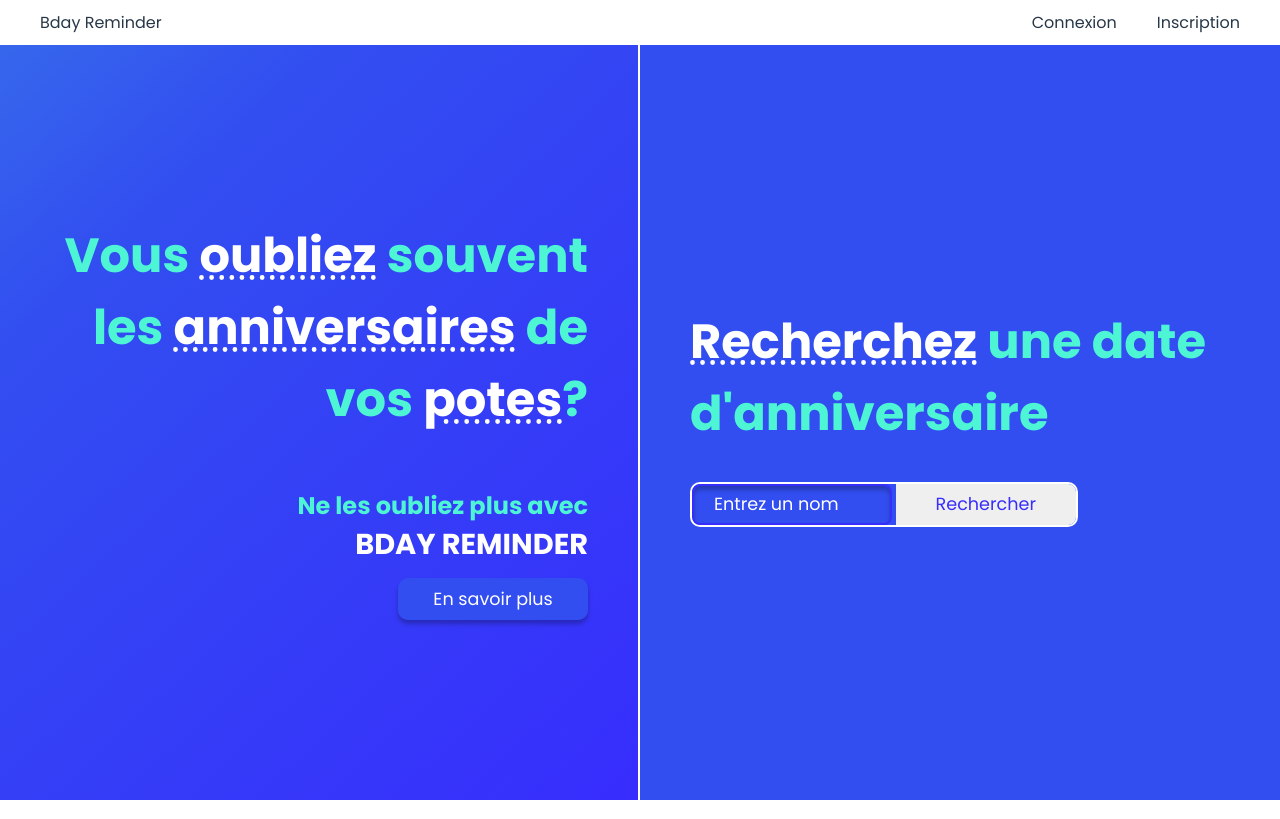
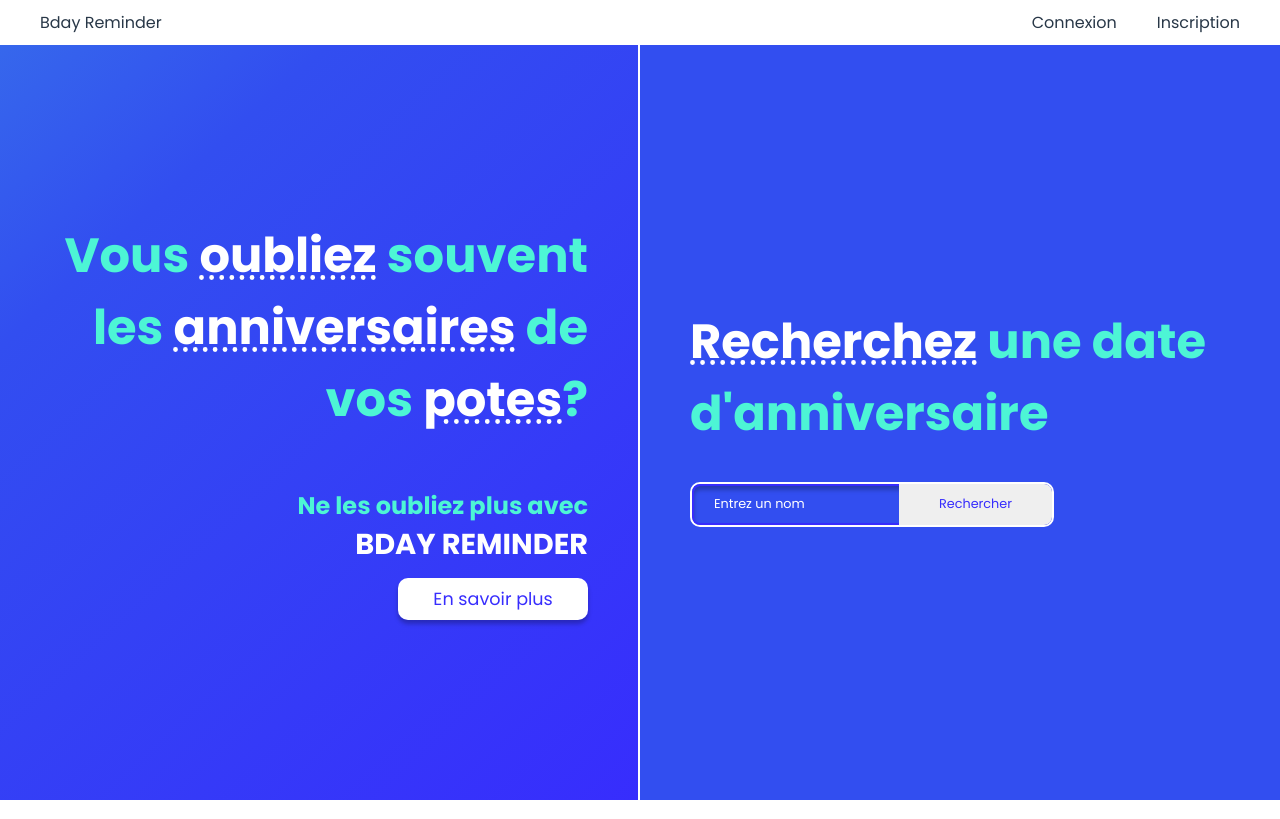
Before and after one commit to Sigmanificient/bday-reminder, a Flask app: page / in a window 1280 px wide. Shown: the top 819 px of the page. Run offline with Flask 2, Linux system fonts and the light colour scheme; style sheets or scripts are compiled from the project's sources.

Commit message:
fixing index button

```diff
--- a/src/static/scss/pages/_index.scss
+++ b/src/static/scss/pages/_index.scss
@@ -76,6 +76,7 @@
   position: relative;
 
   input {
+    font-size: .8em;
     font-weight: 500;
     height: 100%;
 
@@ -83,7 +84,7 @@
       background: transparent;
       color: colors.$white;
       padding: 0 20px;
-      width: min(60%, 200px);
+      min-width: 300px;
 
       &::placeholder {
         color: colors.$white;
--- a/src/templates/index.jinja2
+++ b/src/templates/index.jinja2
@@ -16,7 +16,7 @@
             </h2>
 
             <section class="wrapper">
-                <a class="btn" href="#description">En savoir plus</a>
+                <a class="btn btn-info" href="#description">En savoir plus</a>
             </section>
         </div>
         <div class="right">
```
